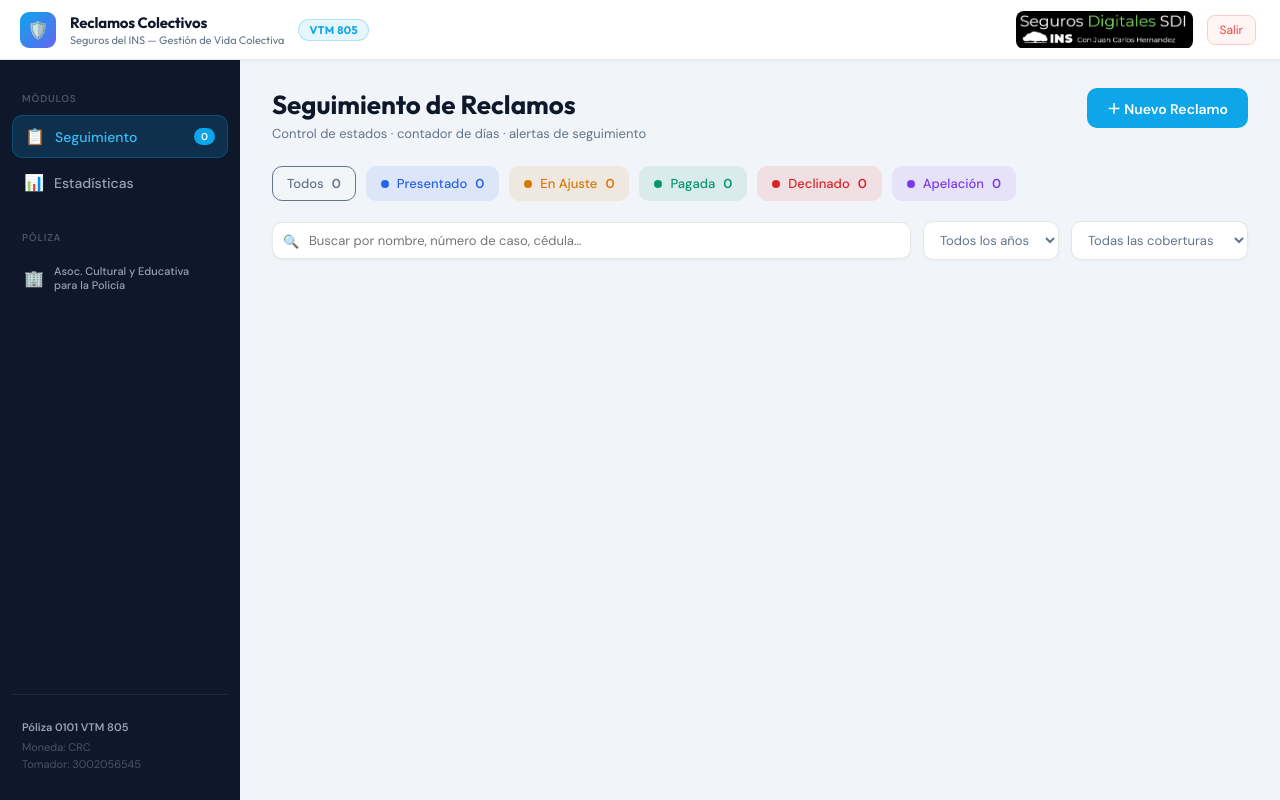
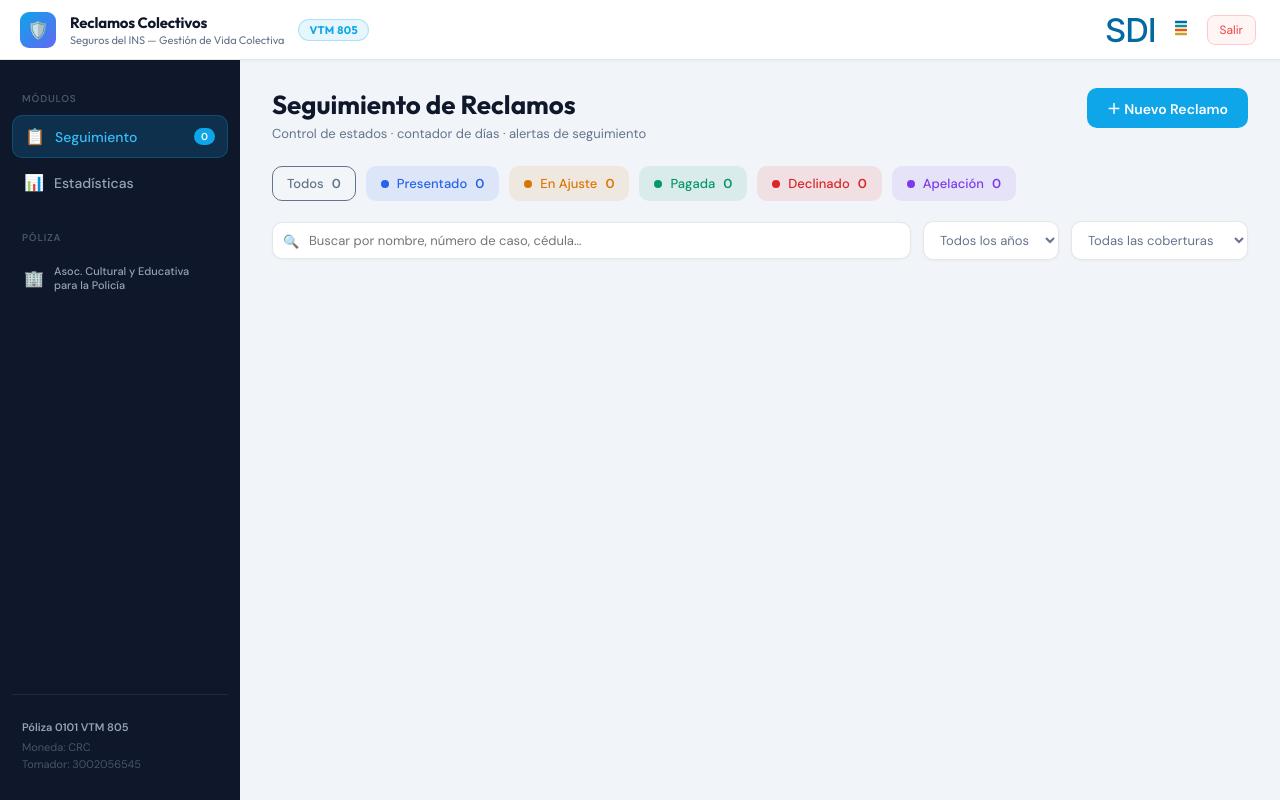
Before and after one commit to jhernandez-vibecode/Reclamos-Colectivos, a website: page app.html in a window 1280 px wide. Drawn offline with nearby package versions, Linux system fonts and the light colour scheme; a script that the page names is missing.

Commit message:
Usar logo SVG oficial SDI (logo-compacto) en header
Co-Authored-By: Claude Sonnet 4.6 <noreply@anthropic.com>

```diff
--- a/app.html
+++ b/app.html
@@ -435,7 +435,7 @@ select.form-input option{background:#fff;}
     <div class="poliza-badge">VTM 805</div>
   </div>
   <div class="header-right">
-    <img src="sdi-logo.jpg" alt="Seguros Digitales SDI" style="height:38px;border-radius:8px;object-fit:contain;">
+    <img src="sdi-logo.svg" alt="Seguros Digitales SDI" style="height:36px;">
     <button class="btn-logout" onclick="logout()">Salir</button>
   </div>
 </div>
```
Also changed, not shown: sdi-logo.svg (added).
